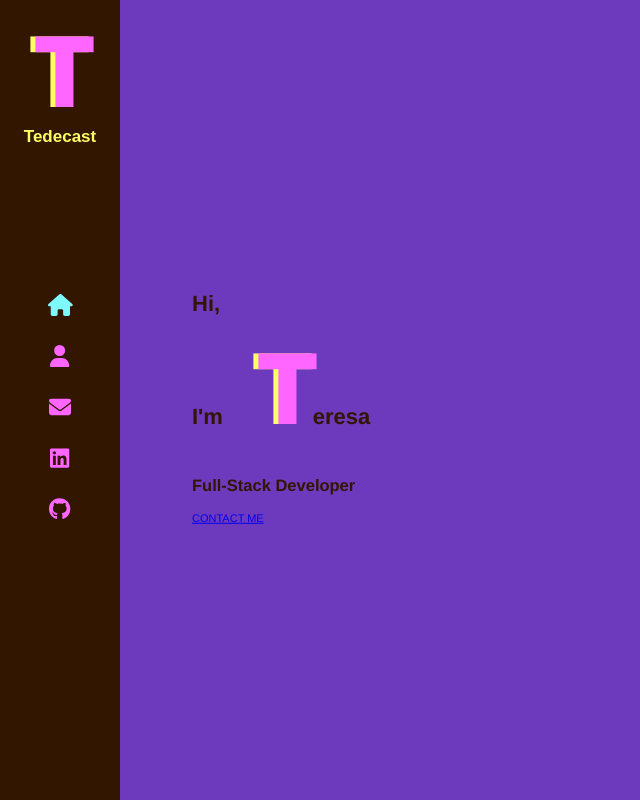
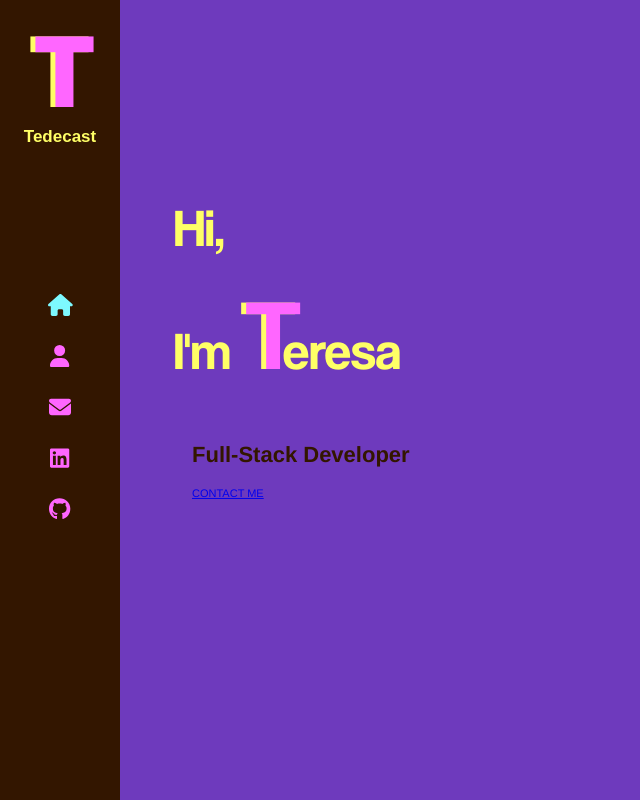
Before and after one commit to tedecast/Portfolio-Website, a React (Create React App) app: page / in a window 1280 px wide. Shown: the whole page, without its empty margins (0-640 px from the left). Built offline with nearby package versions, Linux system fonts and the light colour scheme.

Commit message:
Got T to animate

```diff
--- a/src/components/Home/index.js
+++ b/src/components/Home/index.js
@@ -6,12 +6,13 @@ const Home = () => {
     <>
       <div className="container home-page">
         <div className="text-zone">
-          <h1>
+          <h1 className="eresa">
             Hi, <br /> I'm
-            <span className="t-logo">T</span><span>eresa</span>
+            <span className="t-logo">T</span>
+            <span className="eresa">eresa</span>
             <br />
           </h1>
-          <h2>Full-Stack Developer</h2>
+          <h1>Full-Stack Developer</h1>
           <Link to="/contact" className="flat-button">
             CONTACT ME
           </Link>
--- a/src/components/Home/index.scss
+++ b/src/components/Home/index.scss
@@ -3,15 +3,29 @@
   .text-zone {
     position: absolute;
     left: 15%;
-    top: 50%;
+    top: 40%;
     transform: translateY(-50%);
+    width: 40%;
+    max-height: 90%;
   }
+
   .t-logo {
     font-family: 'Coolvetica';
     color: #ff66ff;
     text-shadow: -5px 0px 0px #ffff66;
     font-size: 100px;
-    margin-left: 35px;
+    margin-left: 15px;
     margin-top: -100px;
+    opacity: 0;
+    height: auto;
+    animation: rotateIn 1s linear both;
+    animation-delay: 1.4s;
+  }
+  .eresa {
+    color: 	#ffff66;
+    font-size: 53px;
+    margin-left: -18px;
+    font-family: 'Coolvetica';
+    font-weight: 5;
   }
 }
```
